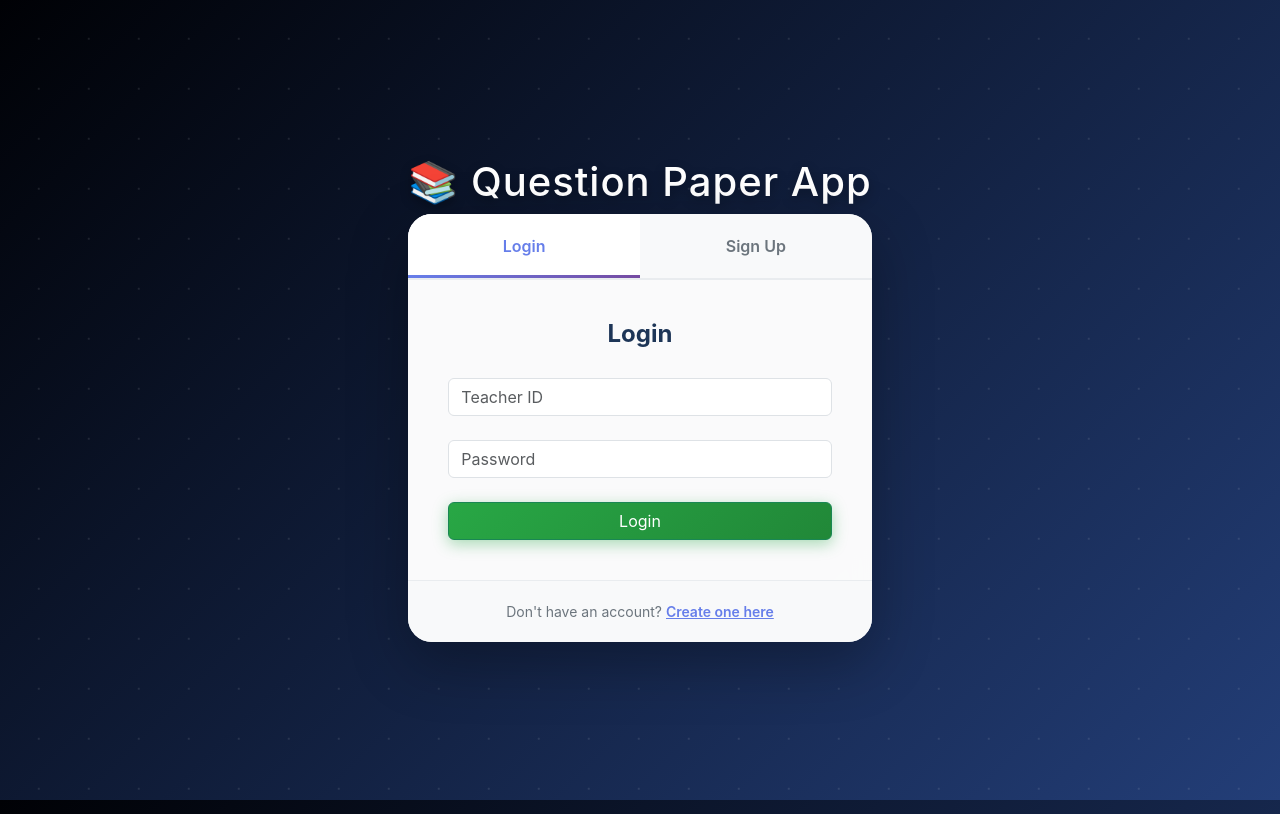
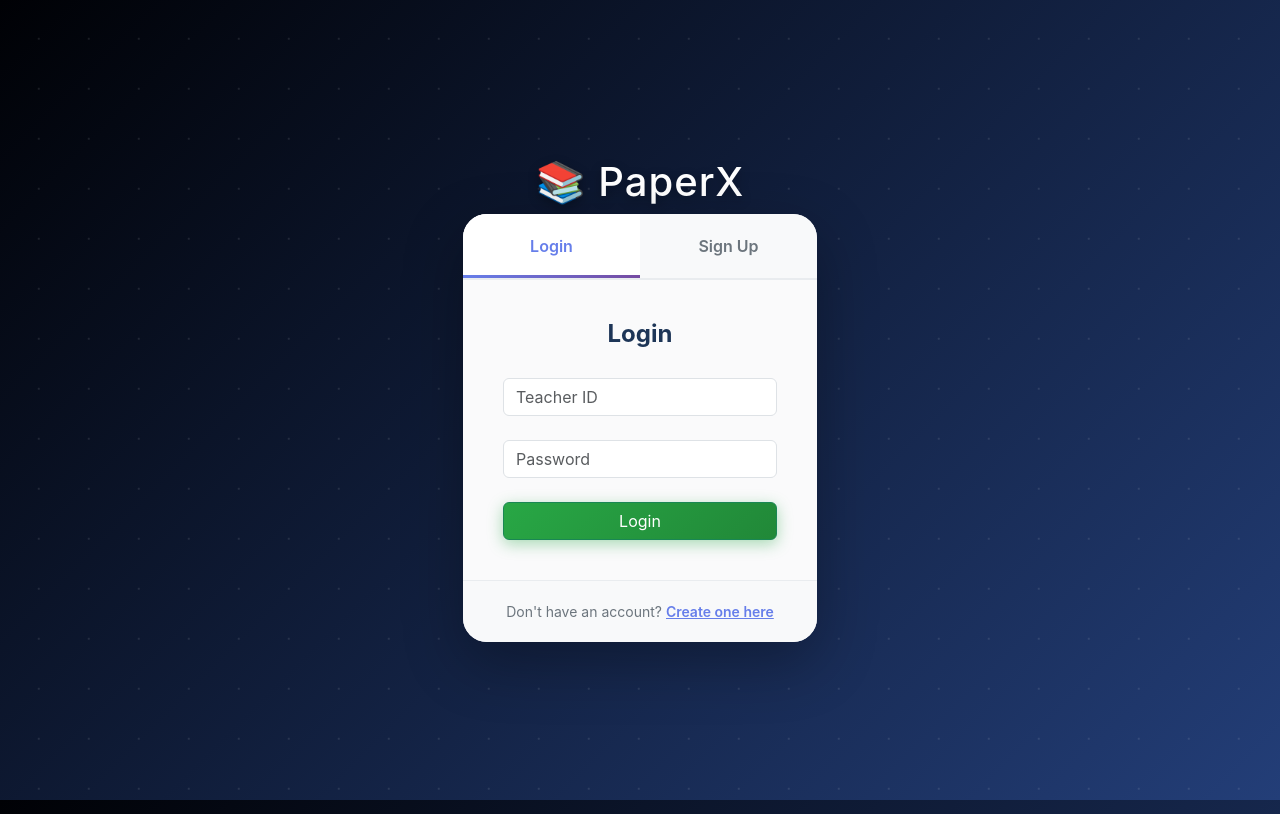
Before and after one commit to SkFahimuddin/Question, a React (Create React App) app in the folder frontend/: page / in a window 1280 px wide. Built offline with nearby package versions, Linux system fonts and the light colour scheme.

Commit message:
changed the name to PaperX

```diff
--- a/frontend/src/App.js
+++ b/frontend/src/App.js
@@ -30,7 +30,7 @@ function App() {
   if (token && user) {
     return (
       <div className="container">
-        <h1 style={{ color: "white" }}>📚 Question Paper App</h1>
+        <h1 style={{ color: "white" }}>📚 PaperX</h1>
         <Dashboard token={token} user={user} onLogout={onLogout} />
       </div>
     );
@@ -38,7 +38,7 @@ function App() {
 
   return (
     <div className="auth-container">
-      <h1 style={{ color: "white" }}>📚 Question Paper App</h1>
+      <h1 style={{ color: "white" }}>📚 PaperX</h1>
 
       <div className="auth-card">
         <div className="auth-tabs">
```
